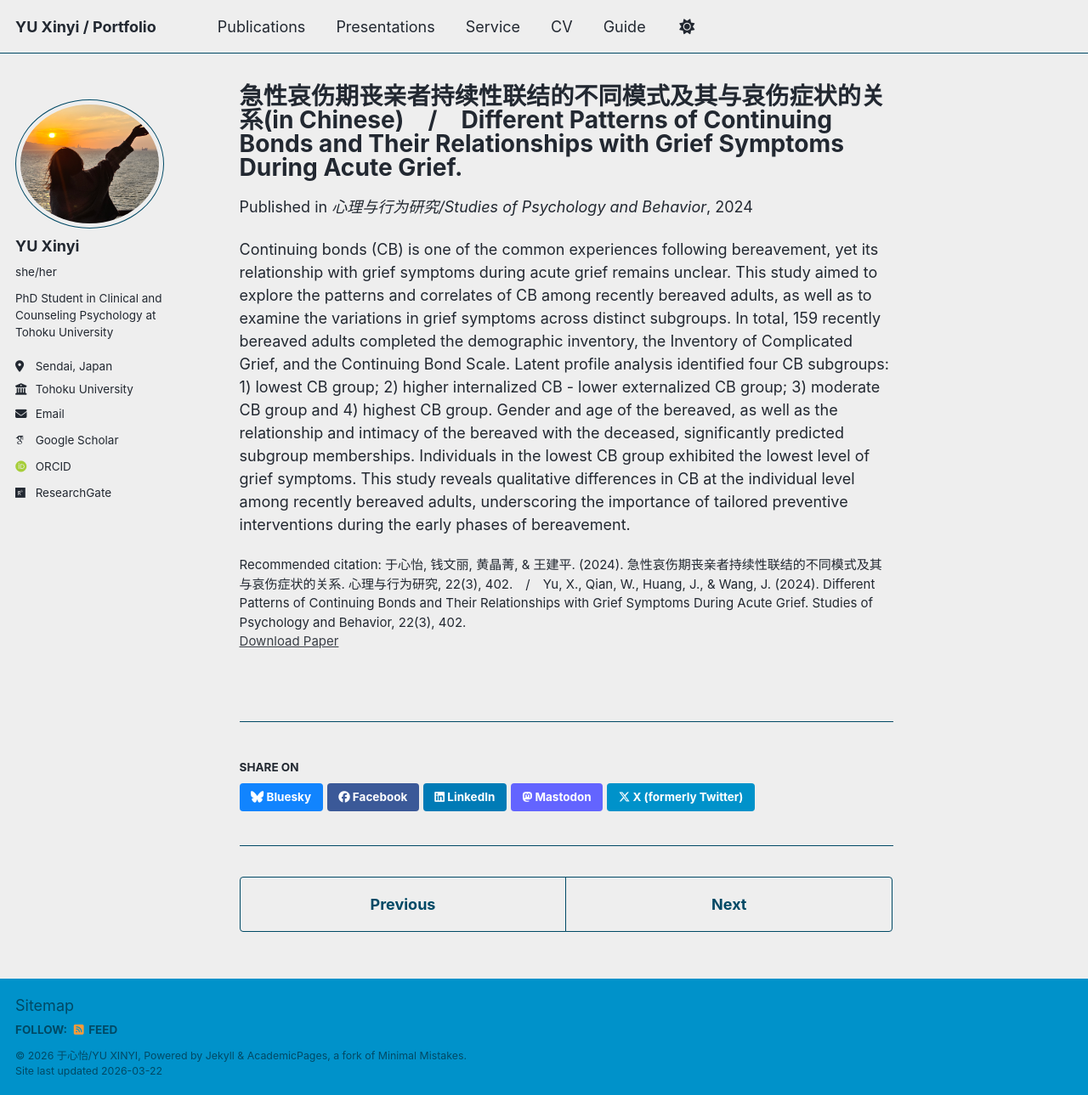
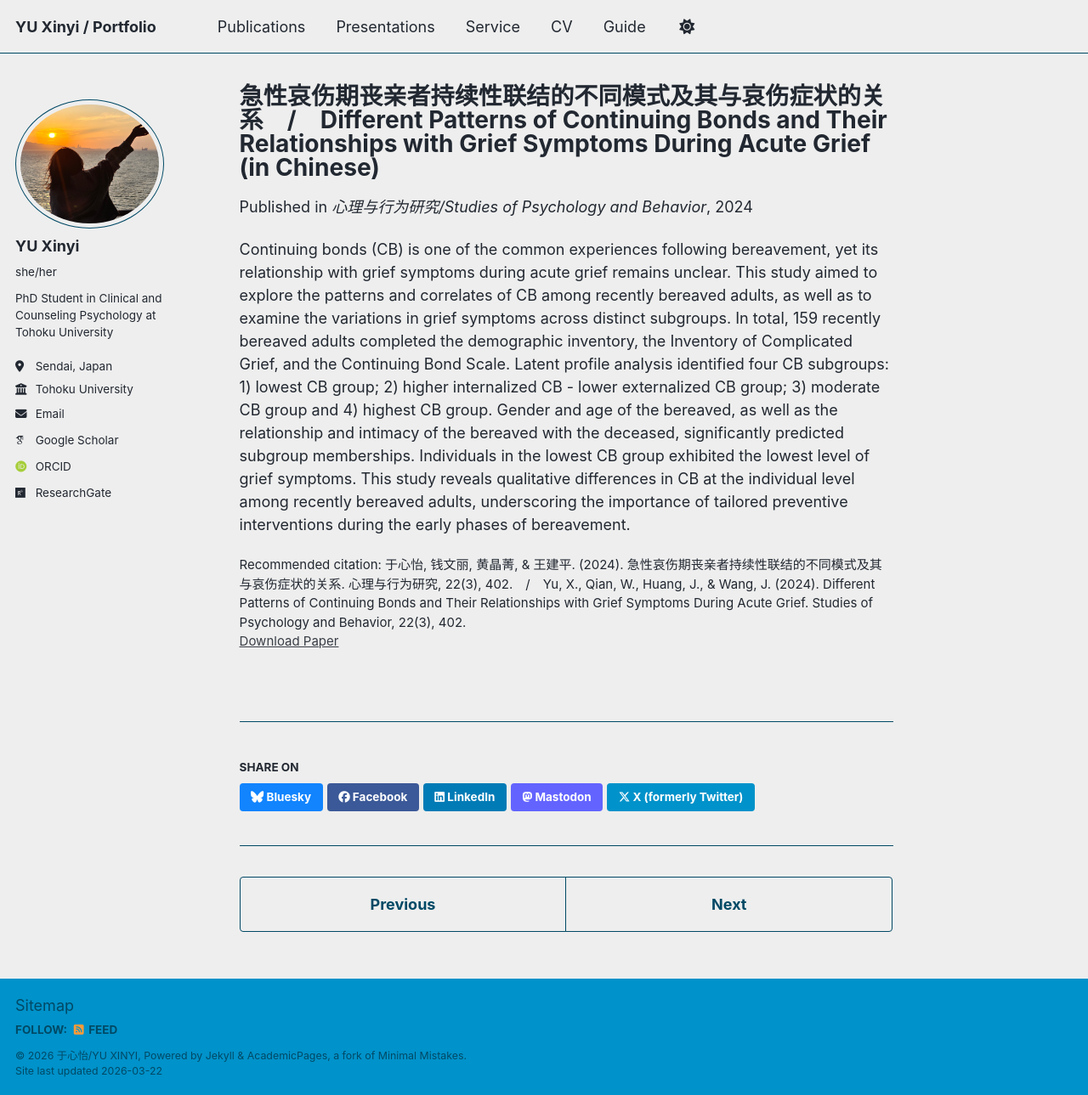
Before and after one commit to north119/north119.github.io, a Jekyll site: the page built from _publications/2024-05-20-number-2.md, in a window 1280 px wide and 1289 px high. Shown: the whole window at 85% size. Built offline with Jekyll 4.4.1, drawn with Linux system fonts in a browser that asks for light colours; some web fonts are replaced; a script bundle is joined from its source files by our own code; library files that are not in the unit come from our copies.

```diff
--- a/_publications/2024-05-20-number-2.md
+++ b/_publications/2024-05-20-number-2.md
@@ -1,5 +1,5 @@
 ---
-title: "急性哀伤期丧亲者持续性联结的不同模式及其与哀伤症状的关系(in Chinese)　/　Different Patterns of Continuing Bonds and Their Relationships with Grief Symptoms During Acute Grief."
+title: "急性哀伤期丧亲者持续性联结的不同模式及其与哀伤症状的关系　/　Different Patterns of Continuing Bonds and Their Relationships with Grief Symptoms During Acute Grief (in Chinese)"
 collection: publications
 category: manuscripts
 permalink: /publication/2024-05-20-number-2
```
